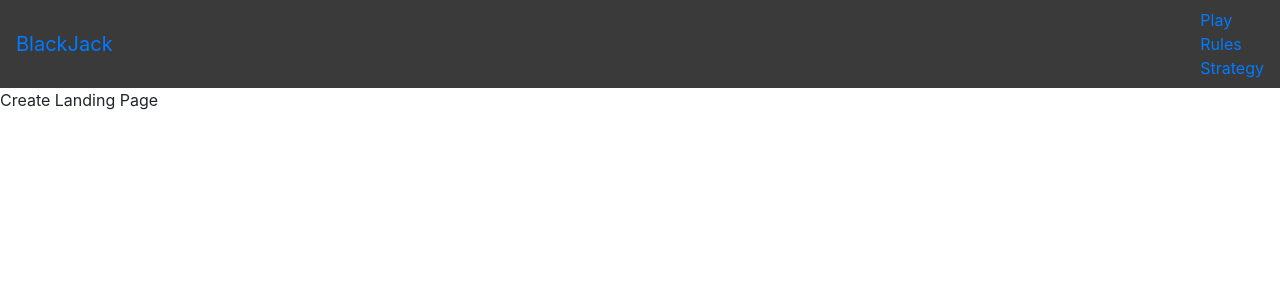
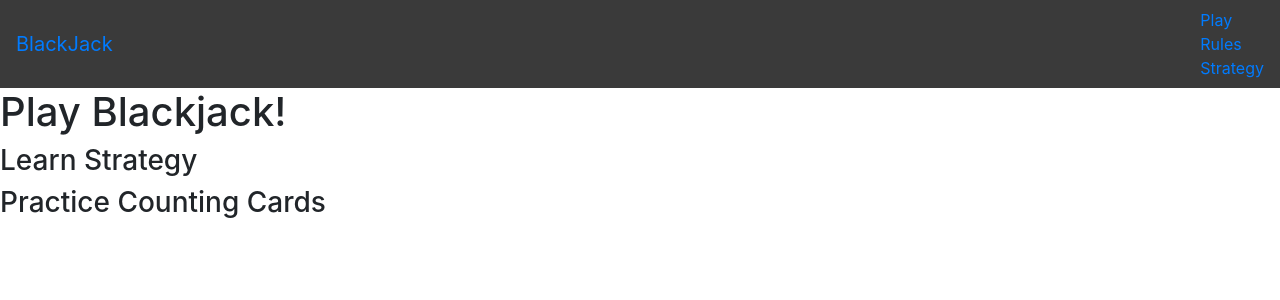
Before and after one commit to jer244/BlackJack, an Angular app: page / in a window 1280 px wide. Shown: the top 300 px of the page. Built offline with nearby package versions, Linux system fonts and the light colour scheme.

Commit message:
add to landing page

```diff
--- a/src/app/landing/landing.component.html
+++ b/src/app/landing/landing.component.html
@@ -1,3 +1,3 @@
-<p>
-  Create Landing Page
-</p>
+<h1>Play Blackjack!</h1>
+<h3>Learn Strategy</h3>
+<h3>Practice Counting Cards</h3>
```
